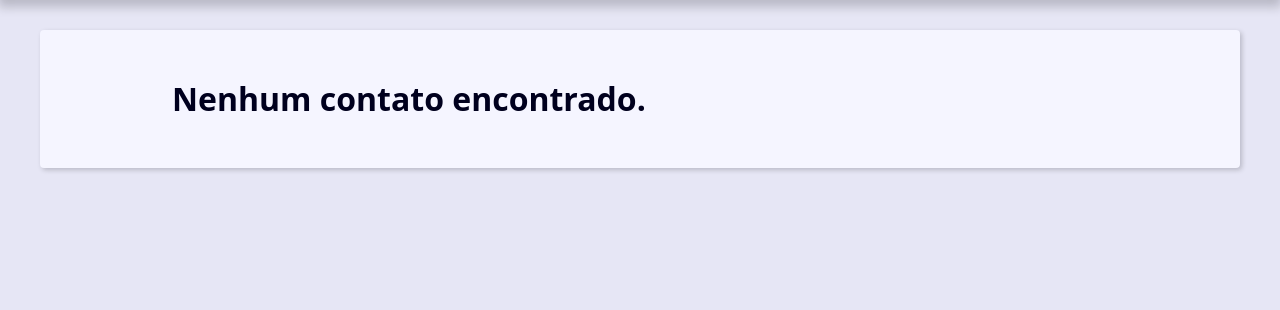
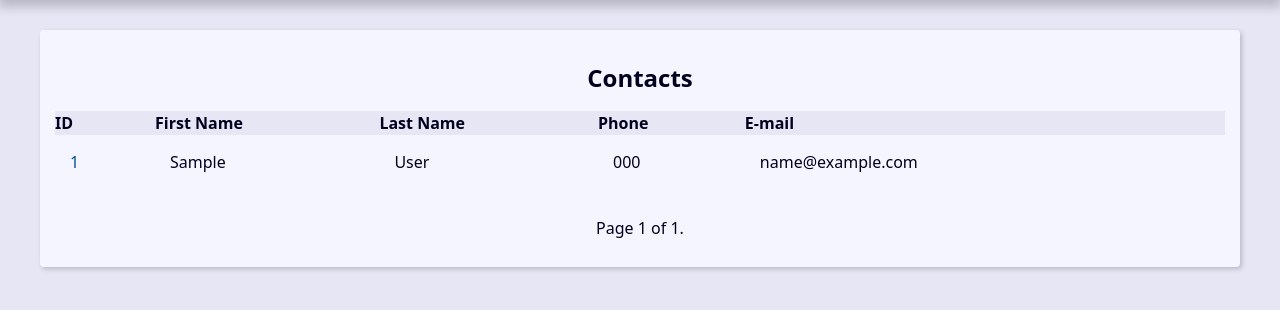
Before and after one commit to VitorNuness/agenda-django-udemy, a Django app: page / in a window 1280 px wide. Shown: the part 239-549 px from the top of the page. Run offline with Django 5.2, Linux system fonts and the light colour scheme; tables that the repository leaves empty hold one stand-in row (values such as "Sample post").

Commit message:
paginação criada

```diff
--- a/base_templates/global/base.html
+++ b/base_templates/global/base.html
@@ -7,6 +7,7 @@
     {% include "global/partials/_header.html" %}
     <main class="content">
         {% block content %}{% endblock content %}
+        {% include "global/partials/_pagination.html" %}
     </main>
 </body>
 </html>
--- /dev/null
+++ b/base_templates/global/partials/_pagination.html
@@ -0,0 +1,19 @@
+{% if page_obj %}
+<div class="pagination">
+    <span class="step-links">
+        {% if page_obj.has_previous %}
+            <a href="?page=1&q={{ request.GET.q.strip }}">&laquo; first</a>
+            <a href="?page={{ page_obj.previous_page_number }}&q={{ request.GET.q.strip }}">previous</a>
+        {% endif %}
+
+        <span class="current">
+            Page {{ page_obj.number }} of {{ page_obj.paginator.num_pages }}.
+        </span>
+
+        {% if page_obj.has_next %}
+            <a href="?page={{ page_obj.next_page_number }}&q={{ request.GET.q.strip }}">next</a>
+            <a href="?page={{ page_obj.paginator.num_pages }}&q={{ request.GET.q.strip }}">last &raquo;</a>
+        {% endif %}
+    </span>
+</div>
+{% endif %}
--- a/contact/templates/contact/index.html
+++ b/contact/templates/contact/index.html
@@ -1,4 +1,4 @@
-{% extends 'global/base.html' %} {% block content %} {% if contacts %}
+{% extends 'global/base.html' %} {% block content %} {% if page_obj %}
 <div class="responsive-table">
   <table class="contacts-table">
     <caption class="table-caption">
@@ -16,7 +16,7 @@
     </thead>
 
     <tbody>
-      {% for contact in contacts %}
+      {% for contact in page_obj %}
       <tr class="table-row">
         <td class="table-cel">
           <a class="table-link" href="{% url 'contact:show' contact.id %}">
--- a/contact/views/contact_views.py
+++ b/contact/views/contact_views.py
@@ -1,12 +1,17 @@
 from django.shortcuts import render, get_object_or_404, redirect
+from django.core.paginator import Paginator
 from django.db.models import Q
 from contact.models import Contact
 
 def index(request):
-    contacts = Contact.objects.filter(show=True).order_by('-id')[10:20]
+    contacts = Contact.objects.filter(show=True).order_by('-id')
+
+    paginator = Paginator(contacts, 10)
+    page_number = request.GET.get('page')
+    page_obj = paginator.get_page(page_number)
 
     context = {
-        'contacts': contacts,
+        'page_obj': page_obj,
         'site_title': 'Contatos'
 
     }
@@ -33,8 +38,12 @@ def search(request):
                                   )\
                               .order_by('-id')
 
+    paginator = Paginator(contacts, 10)
+    page_number = request.GET.get('page')
+    page_obj = paginator.get_page(page_number)
+
     context = {
-        'contacts': contacts,
+        'page_obj': page_obj,
         'site_title': 'Search',
         'seach_value': search_value
     }
```
